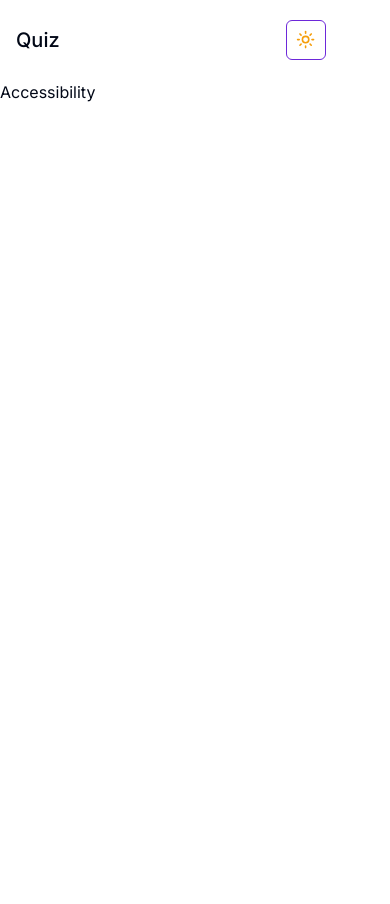
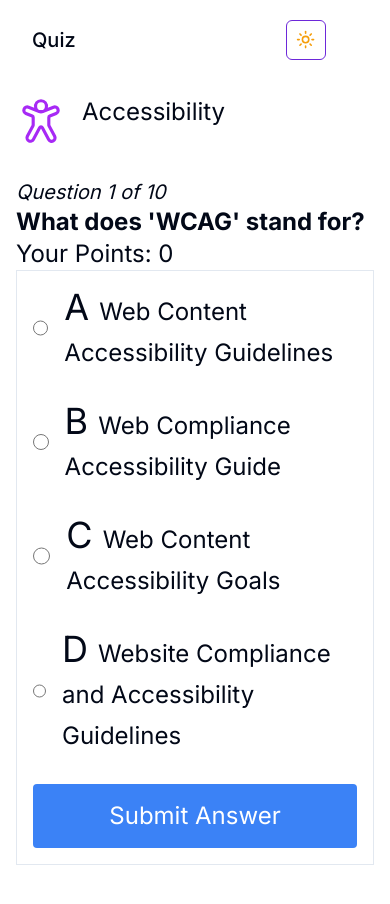
Before and after one commit to ajarek/next-14-ep15-frontend-quiz, a Next.js app: page /accessibility in a window 390 px wide. Shown: the top 904 px of the page. Before the commit the page ends 844 px from the top, so only its background shows below. Built offline with nearby package versions, Linux system fonts and the light colour scheme.

Commit message:
added responsiveness

```diff
--- a/app/accessibility/page.tsx
+++ b/app/accessibility/page.tsx
@@ -1,8 +1,86 @@
-import React from 'react'
+'use client'
+import { ButtonLink } from '@/components/ButtonLink'
+import Loading from '@/components/Loading'
+import useFetch from '@/lib/getQuiz'
+import { useState } from 'react'
+import Image from 'next/image'
+const Accessibility = () => {
+  const { data, pending, error } = useFetch('data.json')
+  const [numberQuestion, setNumberQuestion] = useState(0)
+  const [letters, setLetters] = useState(['A', 'B', 'C', 'D'])
+  const [collectedAnswers, setCollectedAnswers] = useState<boolean[]>([])
+  const result=collectedAnswers.filter(el=>el===true)
+  if (pending) {
+    return <Loading />
+  }
 
-const Accessibility = () => {
+  if (error) {
+    return <p>Error: {error}</p>
+  }
+  const dataHtml = [...data.quizzes].find((el: any) => el.title === 'Accessibility')
+
+  const { questions, icon } = dataHtml
+  const { question, options, answer } = questions[numberQuestion]
+
+ const handleSubmit=(e:any)=>{
+  e.preventDefault()
+  const ok=[...e.target].filter(el=>el.checked===true)
+  if(ok[0].value===answer){
+    collectedAnswers.length>=10?setCollectedAnswers([...collectedAnswers]):setCollectedAnswers([...collectedAnswers,true])
+  }
+  else{
+    setCollectedAnswers([...collectedAnswers,false])
+  }
+
+  numberQuestion===9?setNumberQuestion(9):setNumberQuestion(numberQuestion+1)
+ }
+
   return (
-    <div>Accessibility</div>
+    <main className=' min-h-screen -mt-20  p-24 grid grid-cols-2 place-items-center max-[800px]:grid-cols-1 max-[800px]:px-4  '>
+      <div className='w-full flex flex-col items-start '>
+        <h1 className=' flex text-4xl max-[800px]:text-2xl'>
+          <Image
+            src={icon}
+            alt={'icon '}
+            width={50}
+            height={50}
+            className='mr-4'
+          />
+         Accessibility
+
+        </h1>
+        <p className='mt-8 text-xl italic'>
+          Question {numberQuestion + 1} of {questions.length}
+        </p>
+        <h2 className='text-4xl font-bold max-[800px]:text-2xl '>{question}</h2>
+        <h3 className='text-2xl '>Your Points: {result.length}</h3>
+      </div>
+      <form onSubmit={handleSubmit} className='w-full min-h-full flex flex-col items-center gap-8 justify-center border p-4'>
+        {options.map((el: string, index: number) => (
+          <div
+            className='w-full flex justify-start items-center text-2xl '
+            key={index}
+          >
+            <input
+              type='radio'
+              name='radio'
+              value={el}
+              id={letters[index]}
+              className='w-6 h-6'
+              required
+            />
+            <label
+              htmlFor={letters[index]}
+              className='ml-4 text-4xl'
+            >
+              <span className=''>{letters[index]} </span>
+              <span className='text-2xl'>{el}</span>
+            </label>
+          </div>
+        ))}
+       <button className='w-full text-white text-2xl bg-blue-500 p-4 rounded-sm' type="submit">Submit Answer</button>
+      </form>
+    </main>
   )
 }
 
--- a/app/css/page.tsx
+++ b/app/css/page.tsx
@@ -1,9 +1,87 @@
-import React from 'react'
+'use client'
+import { ButtonLink } from '@/components/ButtonLink'
+import Loading from '@/components/Loading'
+import useFetch from '@/lib/getQuiz'
+import { useState } from 'react'
+import Image from 'next/image'
+const Css = () => {
+  const { data, pending, error } = useFetch('data.json')
+  const [numberQuestion, setNumberQuestion] = useState(0)
+  const [letters, setLetters] = useState(['A', 'B', 'C', 'D'])
+  const [collectedAnswers, setCollectedAnswers] = useState<boolean[]>([])
+  const result=collectedAnswers.filter(el=>el===true)
+  if (pending) {
+    return <Loading />
+  }
 
-const CSS = () => {
+  if (error) {
+    return <p>Error: {error}</p>
+  }
+  const dataHtml = [...data.quizzes].find((el: any) => el.title === 'CSS')
+
+  const { questions, icon } = dataHtml
+  const { question, options, answer } = questions[numberQuestion]
+
+ const handleSubmit=(e:any)=>{
+  e.preventDefault()
+  const ok=[...e.target].filter(el=>el.checked===true)
+  if(ok[0].value===answer){
+    collectedAnswers.length>=10?setCollectedAnswers([...collectedAnswers]):setCollectedAnswers([...collectedAnswers,true])
+  }
+  else{
+    setCollectedAnswers([...collectedAnswers,false])
+  }
+
+  numberQuestion===9?setNumberQuestion(9):setNumberQuestion(numberQuestion+1)
+ }
+
   return (
-    <div>CSS</div>
+    <main className='min-h-screen -mt-20  p-24 grid grid-cols-2 place-items-center max-[800px]:grid-cols-1 max-[800px]:px-4  '>
+      <div className='w-full flex flex-col items-start '>
+        <h1 className=' flex text-4xl max-[800px]:text-2xl'>
+          <Image
+            src={icon}
+            alt={'icon '}
+            width={50}
+            height={50}
+            className='mr-4'
+          />
+         CSS
+
+        </h1>
+        <p className='mt-8 text-xl italic'>
+          Question {numberQuestion + 1} of {questions.length}
+        </p>
+        <h2 className='text-4xl font-bold max-[800px]:text-2xl'>{question}</h2>
+        <h3 className='text-2xl '>Your Points: {result.length}</h3>
+      </div>
+      <form onSubmit={handleSubmit} className='w-full min-h-full flex flex-col items-center gap-8 justify-center border p-4'>
+        {options.map((el: string, index: number) => (
+          <div
+            className='w-full flex justify-start items-center text-2xl '
+            key={index}
+          >
+            <input
+              type='radio'
+              name='radio'
+              value={el}
+              id={letters[index]}
+              className='w-6 h-6'
+              required
+            />
+            <label
+              htmlFor={letters[index]}
+              className='ml-4 text-4xl'
+            >
+              <span className=''>{letters[index]} </span>
+              <span className='text-2xl'>{el}</span>
+            </label>
+          </div>
+        ))}
+       <button className='w-full text-white text-2xl bg-blue-500 p-4 rounded-sm' type="submit">Submit Answer</button>
+      </form>
+    </main>
   )
 }
 
-export default CSS
+export default Css
--- a/app/html/page.tsx
+++ b/app/html/page.tsx
@@ -8,8 +8,8 @@ const Html = () => {
   const { data, pending, error } = useFetch('data.json')
   const [numberQuestion, setNumberQuestion] = useState(0)
   const [letters, setLetters] = useState(['A', 'B', 'C', 'D'])
-  const [collectedAnswers, setCollectedAnswers] = useState(0)
-
+  const [collectedAnswers, setCollectedAnswers] = useState<boolean[]>([])
+  const result=collectedAnswers.filter(el=>el===true)
   if (pending) {
     return <Loading />
   }
@@ -26,16 +26,19 @@ const Html = () => {
   e.preventDefault()
   const ok=[...e.target].filter(el=>el.checked===true)
   if(ok[0].value===answer){
-    setCollectedAnswers(collectedAnswers+1)
+    collectedAnswers.length>=10?setCollectedAnswers([...collectedAnswers]):setCollectedAnswers([...collectedAnswers,true])
+  }
+  else{
+    setCollectedAnswers([...collectedAnswers,false])
   }
 
-  setNumberQuestion(numberQuestion+1)
+  numberQuestion===9?setNumberQuestion(9):setNumberQuestion(numberQuestion+1)
  }
 
   return (
-    <main className=' min-h-screen -mt-20  p-24 grid grid-cols-2 place-items-center  '>
+    <main className=' min-h-screen -mt-20  p-24 grid grid-cols-2 place-items-center max-[800px]:grid-cols-1 max-[800px]:px-4  '>
       <div className='w-full flex flex-col items-start '>
-        <h1 className=' flex text-4xl'>
+        <h1 className=' flex text-4xl max-[800px]:text-2xl'>
           <Image
             src={icon}
             alt={'icon '}
@@ -49,8 +52,8 @@ const Html = () => {
         <p className='mt-8 text-xl italic'>
           Question {numberQuestion + 1} of {questions.length}
         </p>
-        <h2 className='text-4xl font-bold '>{question}</h2>
-        <h3 className='text-2xl '>Your Points: {collectedAnswers}</h3>
+        <h2 className='text-4xl font-bold max-[800px]:text-2xl '>{question}</h2>
+        <h3 className='text-2xl '>Your Points: {result.length}</h3>
       </div>
       <form onSubmit={handleSubmit} className='w-full min-h-full flex flex-col items-center gap-8 justify-center border p-4'>
         {options.map((el: string, index: number) => (
--- a/app/javascript/page.tsx
+++ b/app/javascript/page.tsx
@@ -1,8 +1,86 @@
-import React from 'react'
+'use client'
+import { ButtonLink } from '@/components/ButtonLink'
+import Loading from '@/components/Loading'
+import useFetch from '@/lib/getQuiz'
+import { useState } from 'react'
+import Image from 'next/image'
+const JavaScript = () => {
+  const { data, pending, error } = useFetch('data.json')
+  const [numberQuestion, setNumberQuestion] = useState(0)
+  const [letters, setLetters] = useState(['A', 'B', 'C', 'D'])
+  const [collectedAnswers, setCollectedAnswers] = useState<boolean[]>([])
+  const result=collectedAnswers.filter(el=>el===true)
+  if (pending) {
+    return <Loading />
+  }
 
-const JavaScript = () => {
+  if (error) {
+    return <p>Error: {error}</p>
+  }
+  const dataHtml = [...data.quizzes].find((el: any) => el.title === 'JavaScript')
+
+  const { questions, icon } = dataHtml
+  const { question, options, answer } = questions[numberQuestion]
+
+ const handleSubmit=(e:any)=>{
+  e.preventDefault()
+  const ok=[...e.target].filter(el=>el.checked===true)
+  if(ok[0].value===answer){
+    collectedAnswers.length>=10?setCollectedAnswers([...collectedAnswers]):setCollectedAnswers([...collectedAnswers,true])
+  }
+  else{
+    setCollectedAnswers([...collectedAnswers,false])
+  }
+
+  numberQuestion===9?setNumberQuestion(9):setNumberQuestion(numberQuestion+1)
+ }
+
   return (
-    <div>JavaScript</div>
+    <main className=' min-h-screen -mt-20  p-24 grid grid-cols-2 place-items-center max-[800px]:grid-cols-1 max-[800px]:px-4  '>
+      <div className='w-full flex flex-col items-start '>
+        <h1 className=' flex text-4xl max-[800px]:text-2xl'>
+          <Image
+            src={icon}
+            alt={'icon '}
+            width={50}
+            height={50}
+            className='mr-4'
+          />
+          JavaScript
+
+        </h1>
+        <p className='mt-8 text-xl italic'>
+          Question {numberQuestion + 1} of {questions.length}
+        </p>
+        <h2 className='text-4xl font-bold max-[800px]:text-2xl '>{question}</h2>
+        <h3 className='text-2xl '>Your Points: {result.length}</h3>
+      </div>
+      <form onSubmit={handleSubmit} className='w-full min-h-full flex flex-col items-center gap-8 justify-center border p-4'>
+        {options.map((el: string, index: number) => (
+          <div
+            className='w-full flex justify-start items-center text-2xl '
+            key={index}
+          >
+            <input
+              type='radio'
+              name='radio'
+              value={el}
+              id={letters[index]}
+              className='w-6 h-6'
+              required
+            />
+            <label
+              htmlFor={letters[index]}
+              className='ml-4 text-4xl'
+            >
+              <span className=''>{letters[index]} </span>
+              <span className='text-2xl'>{el}</span>
+            </label>
+          </div>
+        ))}
+       <button className='w-full text-white text-2xl bg-blue-500 p-4 rounded-sm' type="submit">Submit Answer</button>
+      </form>
+    </main>
   )
 }
 
--- a/app/page.tsx
+++ b/app/page.tsx
@@ -14,10 +14,10 @@ const Home = () => {
     return <p>Error: {error}</p>
   }
   return (
-    <main className=' min-h-screen -mt-20  p-24 grid grid-cols-2 place-items-center  '>
+    <main className=' min-h-screen -mt-20  p-24 grid grid-cols-2 place-items-center max-[800px]:grid-cols-1 max-[800px]:px-4 '>
       <div className='w-full flex flex-col items-start '>
-        <h1  className='text-6xl'>Welcome to the</h1>
-        <h2 className='text-6xl font-bold '>Frontend Quiz!</h2>
+        <h1  className='text-6xl max-[800px]:text-2xl'>Welcome to the</h1>
+        <h2 className='text-6xl font-bold max-[800px]:text-2xl '>Frontend Quiz!</h2>
         <p className='mt-8 text-xl italic'>Pick a subject to get started.</p>
       </div>
       <div  className='w-full flex flex-col items-center gap-4 justify-center '>
--- a/components/Navbar.tsx
+++ b/components/Navbar.tsx
@@ -23,7 +23,7 @@ const Navbar = () => {
             legacyBehavior
             passHref
           >
-            <NavigationMenuLink className='group inline-flex h-10 w-max items-center justify-center rounded-md bg-background px-4 py-2 text-xl font-medium transition-colors hover:bg-violet-600 hover:text-accent-foreground focus:bg-violet-600 focus:text-accent-foreground focus:outline-none disabled:pointer-events-none disabled:opacity-50 data-[active]:bg-accent/50 data-[state=open]:bg-accent/50'>
+            <NavigationMenuLink className='group inline-flex h-10 w-max items-center justify-center rounded-md bg-background px-4 py-2 text-xl font-medium transition-colors hover:bg-violet-600 hover:text-accent-foreground focus:bg-violet-600 focus:text-accent-foreground focus:outline-none disabled:pointer-events-none disabled:opacity-50 data-[active]:bg-accent/50 data-[state=open]:bg-accent/50 ml-4'>
               Quiz
             </NavigationMenuLink>
           </Link>
```
